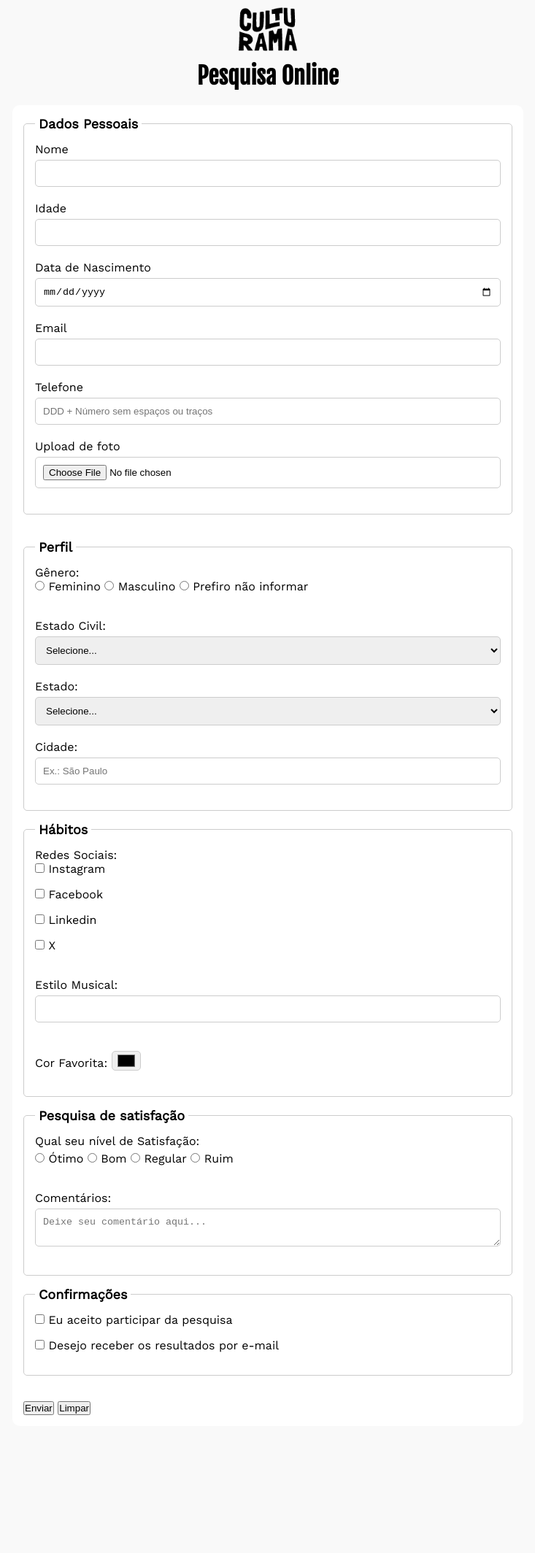
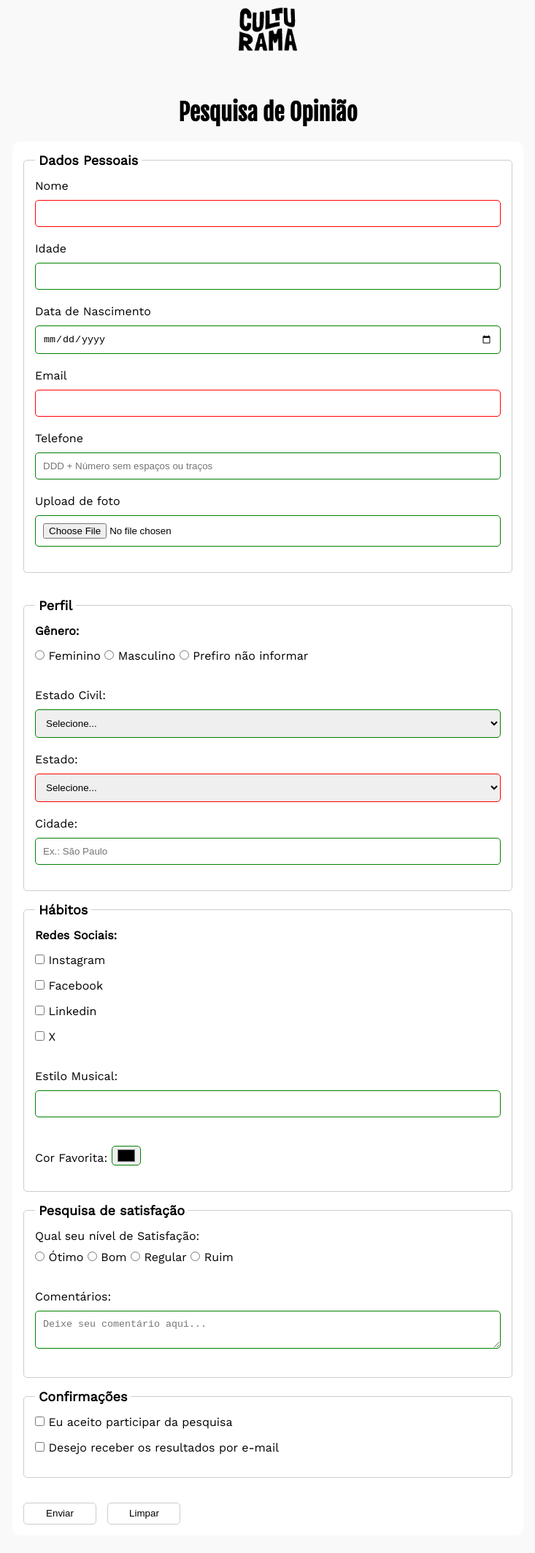
Before and after one commit to lsdevlucas/pesquisa-culturama, a plain HTML site: page index.html in a window 1280 px wide. Shown: the whole page at 73% size, without its empty margins (273-1006 px from the left). Before the commit the page ends 1954 px from the top, so only its background shows below. Drawn offline with nearby package versions, Linux system fonts and the light colour scheme.

Commit message:
Terceira parte de estilização + Adição da página de confirmacao

```diff
--- a/css/style.css
+++ b/css/style.css
@@ -26,12 +26,15 @@ img{
 
 h1{
     font-family: "Fjalla One", sans-serif;
+    text-align: center;
+    margin-top: 50px;
 }
 
 form{
     background-color: #ffffff;
     padding: 15px;
     border-radius: 10px;
+    margin-bottom: 100px;
 }
 
 fieldset{
@@ -49,7 +52,12 @@ legend{
 
 label{
     display: inline-block;
-    margin-bottom: 5px;
+    margin-bottom: 10px;
+}
+
+p{
+    margin-bottom: 15px;
+    font-weight: bold;
 }
 
 input, select, textarea{
@@ -73,3 +81,31 @@ input[type="color"]{
     width: 40px;
     padding: 0 5px;
 }
+
+input:invalid, select:invalid, textarea:invalid{
+    border-color: red;
+}
+
+input:valid, select:valid, textarea:valid{
+    border-color: green;
+}
+
+button{
+    width: 100px;
+    height: 30px;
+    margin-right: 10px;
+    background-color: #ffffff;
+    border: 1px solid #cccccc;
+    border-radius: 5px;
+    cursor: pointer;
+}
+
+button[type="submit"]:hover{
+    background-color: green;
+    color: #ffffff;
+}
+
+button[type="reset"]:hover{
+    background-color: orangered;
+    color: #ffffff;
+}
--- a/index.html
+++ b/index.html
@@ -8,17 +8,17 @@
     <link rel="preconnect" href="https://fonts.googleapis.com">
     <link rel="preconnect" href="https://fonts.gstatic.com" crossorigin>
     <link href="https://fonts.googleapis.com/css2?family=Fjalla+One&family=Work+Sans&display=swap" rel="stylesheet">
-    <title>Pesquisa Culturama</title>
+    <title>Pesquisa de Opinião</title>
 </head>
 <body>
     <main>
         <header>
             <img src="/img/logo-culturama.png" alt="Logo da Culturama">
-            <h1>Pesquisa Online</h1>
+            <h1>Pesquisa de Opinião</h1>
         </header>
 
         <section>
-            <form action="" method="get">
+            <form action="sucesso.html" method="post">
                 <fieldset>
                     <legend>Dados Pessoais</legend>
                     <label for="name">Nome</label>
```
Also changed, not shown: sucesso.html (added, +13 -0 lines).
